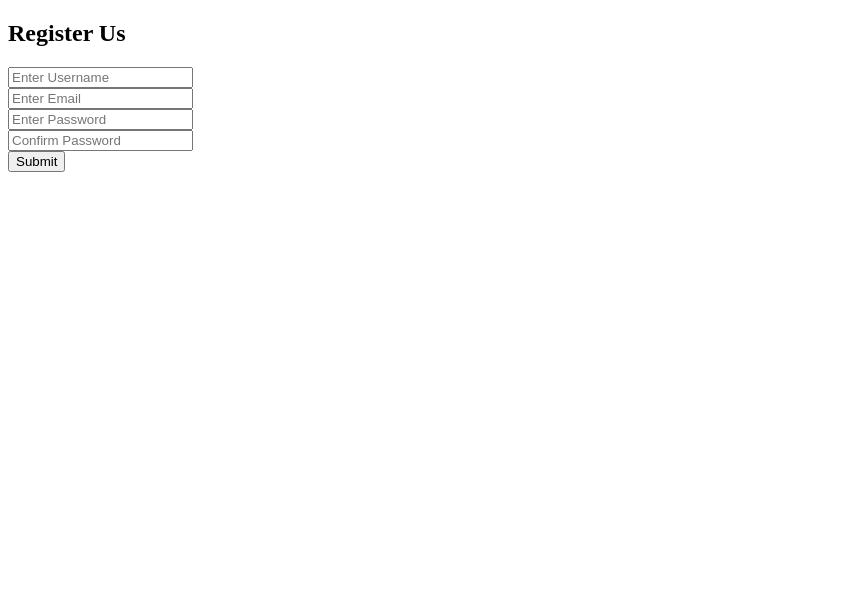
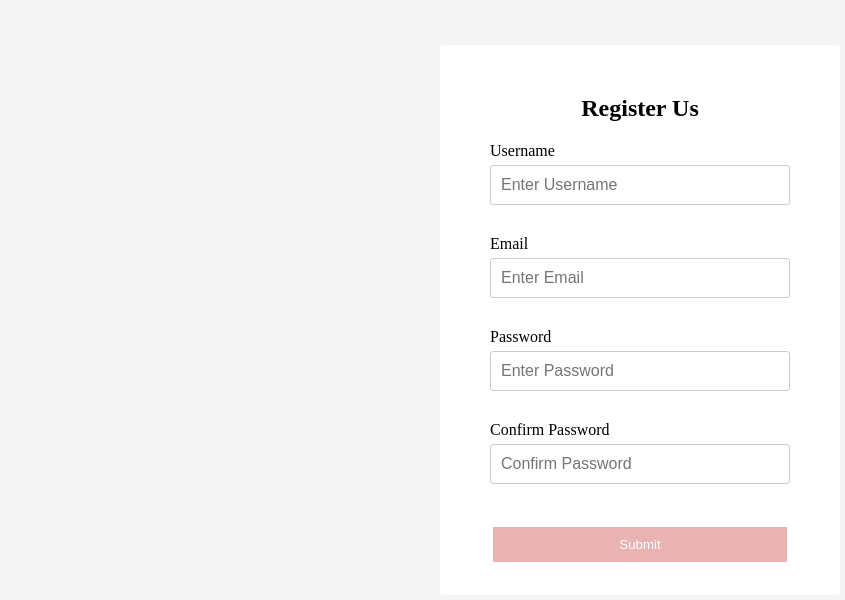
Before and after one commit to kaan-donmez/html-css, a plain HTML site: page FormValidator/index.html in a window 1280 px wide. Shown: the whole page, without its empty margins (0-845 px from the left). Drawn offline with Linux system fonts and the light colour scheme.

Commit message:
style.css was added

```diff
--- a/FormValidator/index.html
+++ b/FormValidator/index.html
@@ -4,34 +4,35 @@
     <meta charset="UTF-8">
     <meta http-equiv="X-UA-Compatible" content="IE=edge">
     <meta name="viewport" content="width=device-width, initial-scale=1.0">
+    <link rel="stylesheet" href="styles/style.css">
     <title>Form Validator</title>
 </head>
 <body>
 <div class="container">
-    <form id="form" class="form">
+    <form id="form">
         <h2>Register Us</h2>
-        <div class="form-control">
-            <label for="username"></label>
+        <div class="formControl">
+            <label for="username">Username</label>
             <input type="text" id="username" placeholder="Enter Username">
-            <small></small>
+            <small>Message</small>
         </div>
-        <div class="form-control">
-            <label for="email"></label>
+        <div class="formControl">
+            <label for="email">Email</label>
             <input type="text" id="email" placeholder="Enter Email">
-            <small></small>
+            <small>Message</small>
         </div>
-        <div class="form-control">
-            <label for="password"></label>
+        <div class="formControl">
+            <label for="password">Password</label>
             <input type="password" id="password" placeholder="Enter Password">
-            <small></small>
+            <small>Message</small>
         </div>
-        <div class="form-control">
-            <label for="confirm-pasword"></label>
-            <input type="password" id="confirm-pasword" placeholder="Confirm Password">
-            <small></small>
+        <div class="formControl">
+            <label for="confirm-pasword">Confirm Password</label>
+            <input type="password" id="confirmPasword" placeholder="Confirm Password">
+            <small>Message</small>
         </div>
+    <button>Submit</button>
     </form>
-    <button>Submit</button>
 </div>
 </body>
 </html>
--- /dev/null
+++ b/FormValidator/styles/style.css
@@ -0,0 +1,89 @@
+:root {
+  --SUCCESS-COLOR: green;
+  --ERROR_COLOR: red;
+}
+
+* {
+  box-sizing: border-box;
+}
+
+body {
+  background-color: whitesmoke;
+  display: flex;
+  align-items: center;
+  justify-content: center;
+  min-height: 80vh;
+  margin: 0;
+}
+
+.container {
+  background-color: white;
+  border-radius: 3px;
+  margin: 0 auto;
+  padding: 0 20px;
+  width: 400px;
+}
+
+h2 {
+  text-align: center;
+  margin: 20px 0;
+}
+
+#form {
+  padding: 30px;
+}
+
+.formControl {
+  margin-bottom: 10px;
+  padding-bottom: 20px;
+  position: relative;
+}
+
+.formControl label {
+  color: black;
+  display: block;
+  margin-bottom: 5px;
+}
+
+.formControl input {
+  border: 1px solid #ccc;
+  border-radius: 3px;
+  display: block;
+  font-size: 16px;
+  padding: 10px;
+  width: 100%;
+}
+
+.formControl input:focus {
+  outline: 3px solid #e9b3b3;
+}
+
+.formControl.success input {
+  border-color: var(--SUCCESS_COLOR);
+}
+
+.formControl.error input {
+  border-color: var(--ERROR_COLOR);
+}
+
+.formControl small {
+  color: var(--ERROR_COLOR);
+  position: absolute;
+  bottom: 0;
+  left: 0;
+  visibility: hidden;
+}
+
+.formControl.error small {
+  visibility: visible;
+}
+
+#form button {
+  background-color: #e9b3b3;
+  border: 3px solid white;
+  color: white;
+  display: block;
+  padding: 10px;
+  margin-top: 20px;
+  width: 100%;
+}
```
